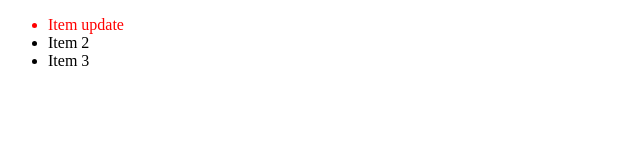
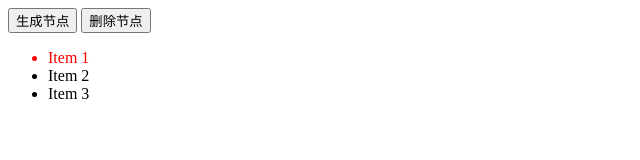
Before and after one commit to CCZX/CSNotes, a plain HTML site: page JavaScript/vdom/index.html in a window 1280 px wide. Shown: the whole page, without its empty margins (0-640 px from the left). Drawn offline with Linux system fonts and the light colour scheme.

Commit message:
vdom更新

```diff
--- a/JavaScript/vdom/index.html
+++ b/JavaScript/vdom/index.html
@@ -6,6 +6,10 @@
   <title>Document</title>
 </head>
 <body>
+  <div>
+    <button class="create-btn">生成节点</button>
+    <button class="remove-btn">删除节点</button>
+  </div>
   <div id="app"></div>
   <script src="./index.js"></script>
 </body>
--- a/JavaScript/vdom/index.js
+++ b/JavaScript/vdom/index.js
@@ -1,4 +1,4 @@
-var element = {
+var oldElement = {
   type: 'ul',
   props: {
     id: 'list'
@@ -14,21 +14,25 @@ var element = {
   ]
 }
 
-var newElement = {
-  type: 'ul',
-  props: {
-    id: 'list-1'
-  },
-  children: [
-    {
-      type: 'li', props: {
-        style: "color: red"
-      }, children: ["Item update"]
-    },
-    { type: 'li', children: ["Item 2"] },
-    { type: 'li', children: ["Item 3"] },
-  ]
-}
+// var newElement = {
+//   type: 'ul',
+//   props: {
+//     id: 'list-1'
+//   },
+//   children: [
+//     {
+//       type: 'li', props: {
+//       }, children: ["Item"]
+//     },
+//     { type: 'li', children: ["Item 2"] },
+//     { type: 'li', children: ["Item 3"] },
+//     { type: 'li', children: ["Item 4"] },
+//   ]
+// }
+
+const root = document.getElementById('app')
+const createBtn = document.querySelector('.create-btn')
+const removeBtn = document.querySelector('.remove-btn')
 
 function isStatic(element) {
   return typeof element === 'number' || typeof element === 'string'
@@ -58,7 +62,7 @@ function render(element, container) {
   container.appendChild(element)
 }
 
-render(createElement(element), document.getElementById('app'))
+render(createElement(oldElement), root)
 
 const nodePatchTypes = {
   CREATE: 'CREATE',
@@ -70,7 +74,12 @@ const propPatchTypes = {
   REMOVE: 'REMOVE',
   UPDATE: 'UPDATE'
 }
-// 更新DOM
+
+/**
+ * 生成新旧两颗DOM tree的差异对象
+ * @param {*} oldVDOM
+ * @param {*} newVDOM
+ */
 function diff(oldVDOM, newVDOM) {
   if (!oldVDOM) {
     return {
@@ -78,11 +87,13 @@ function diff(oldVDOM, newVDOM) {
       vdom: newVDOM
     }
   }
+
   if (!newVDOM) {
     return {
       type: nodePatchTypes.REMOVE
     }
   }
+
   if (
     typeof oldVDOM !== typeof newVDOM ||
     (isStatic(oldVDOM) && oldVDOM !== newVDOM) ||
@@ -96,7 +107,6 @@ function diff(oldVDOM, newVDOM) {
 
   if (oldVDOM.type && newVDOM.type) {
     const propsDiff = diffProps(oldVDOM, newVDOM)
-
     const childrenDiff = diffChildren(oldVDOM, newVDOM)
     console.log(propsDiff)
     if (propsDiff.length || childrenDiff.some(i => i)) {
@@ -109,7 +119,11 @@ function diff(oldVDOM, newVDOM) {
   }
 }
 
-// 更新props
+/**
+ * 比较props
+ * @param {*} oldVDOM
+ * @param {*} newVDOM
+ */
 function diffProps(oldVDOM, newVDOM) {
   const patches = []
   const allProps = { ...oldVDOM.props, ...newVDOM.props }
@@ -135,7 +149,11 @@ function diffProps(oldVDOM, newVDOM) {
   return patches
 }
 
-// 更新子节点
+/**
+ * 比较子节点
+ * @param {*} oldVDOM
+ * @param {*} newVDOM
+ */
 function diffChildren(oldVDOM, newVDOM) {
   const patches = []
 
@@ -148,24 +166,21 @@ function diffChildren(oldVDOM, newVDOM) {
   return patches
 }
 
-// 得到差异对象
-const patches = diff(element, newElement)
-
-const app = document.getElementById('app')
-
-patch(app, patches)
-
+/**
+ * 根据生成的差异对象更新DOM tree
+ * @param {*} parent
+ * @param {*} patches
+ * @param {*} index
+ */
 function patch(parent, patches, index = 0) {
-  if (!patches) {
-    return
-  }
+  if (!patches || !parent) return
 
   // 新建元素
   if (patches.type === nodePatchTypes.CREATE) {
     return parent.appendChild(createElement(patches.vdom))
   }
 
-  // 获取对应的子节点
+  // 获取对应的子节点，在更新子节点时根据子节点的索引获取子节点
   const element = parent.childNodes[index]
 
   // 删除元素
@@ -193,11 +208,8 @@ function patch(parent, patches, index = 0) {
   }
 }
 
-// 更新属性
 function patchProps(element, props) {
-  if (!props) {
-    return
-  }
+  if (!props) return
 
   props.forEach(patches => {
     if (patches.type === propPatchTypes.REMOVE) {
@@ -207,3 +219,30 @@ function patchProps(element, props) {
     }
   })
 }
+
+// 得到差异对象
+// const patches = diff(oldElement, newElement)
+
+// patch(root, patches)
+
+createBtn.addEventListener('click', () => {
+  var newElement = {
+    ...oldElement,
+    children: [...oldElement.children, { type: 'li', children: [`${new Date()}`] }]
+  }
+  const patches = diff(oldElement, newElement)
+  patch(root, patches)
+  oldElement = newElement
+})
+
+removeBtn.addEventListener('click', () => {
+  const cloneOldElement = JSON.parse(JSON.stringify(oldElement))
+  cloneOldElement.children.pop()
+  var newElement = {
+    ...oldElement,
+    children: cloneOldElement.children
+  }
+  const patches = diff(oldElement, newElement)
+  patch(root, patches)
+  oldElement = newElement
+})
```
